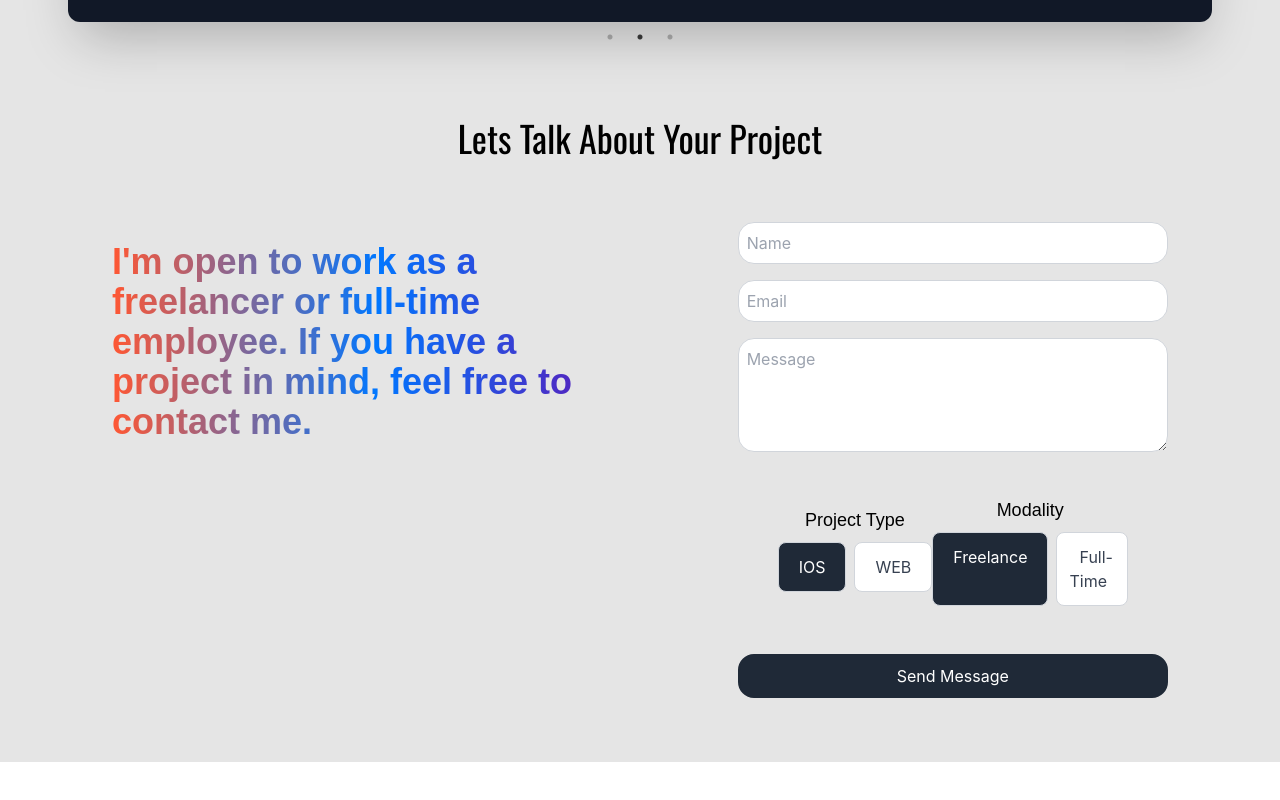
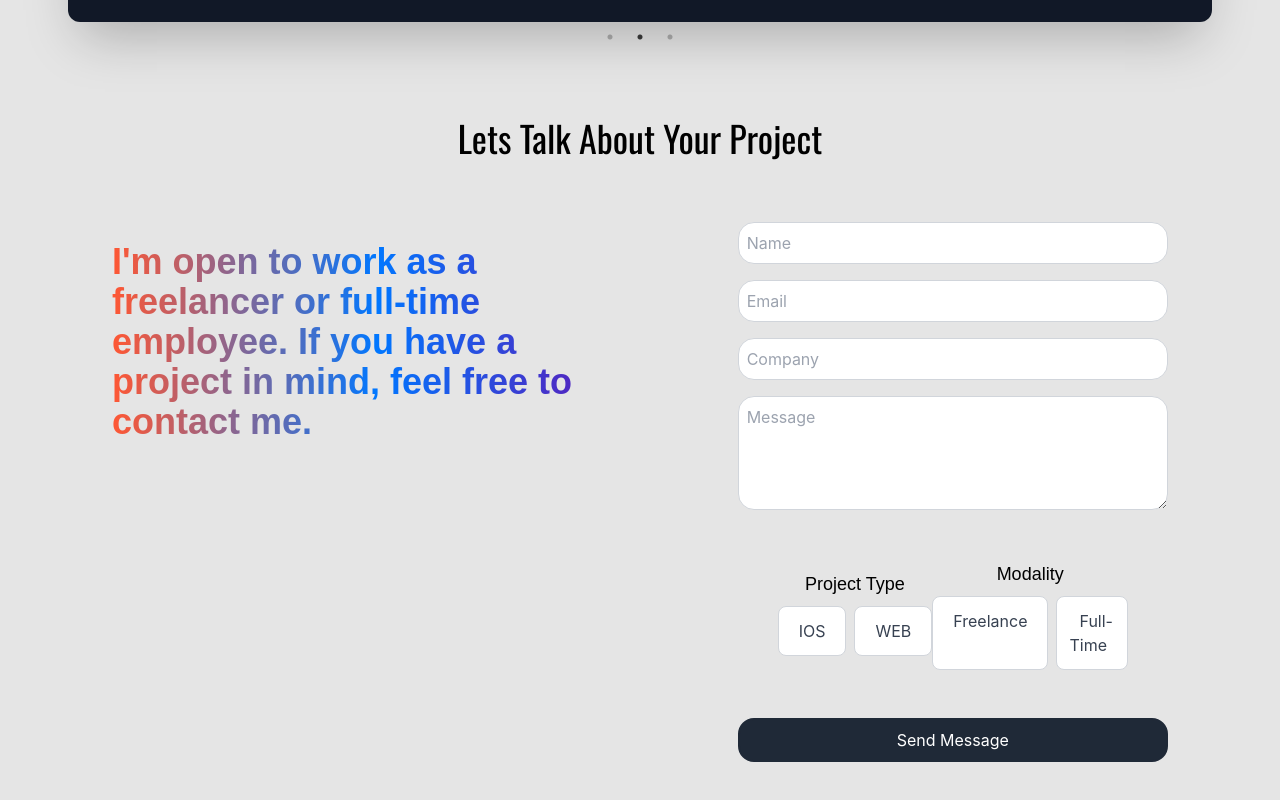
Before and after one commit to iAlessDev/personal_repository, a React (Create React App) app: page / in a window 1280 px wide. Shown: the part 1935-2735 px from the top of the page. Before the commit the page ends 2697 px from the top, so only its background shows below. Built offline with nearby package versions, Linux system fonts and the light colour scheme; a web font is replaced by a local one.

Commit message:
Do a functional contact integrate with email js

```diff
--- a/src/components/contact.jsx
+++ b/src/components/contact.jsx
@@ -1,18 +1,66 @@
-import React, { useState } from "react";
-
+import React, { useRef, useState } from "react";
+import emailjs from '@emailjs/browser';
+import { useForm  } from "react-hook-form";
 
 function Contact() {
 
-    const [selectedProjectOption, setSelectedProjectOption] = useState('ios');
-    const [selectedModalityOption, setSelectedModalityOption] = useState('freelance');
+    const form = useRef();
 
-    const handleChange = (e) => {
-        setSelectedProjectOption(e.target.value);
+    const {
+        register,
+        handleSubmit,
+        watch,
+        formState: { errors },
+    } = useForm();
+
+    let isSending = false;
+
+    const [formdata, setFormdata] = useState({
+        name: '',
+        email: '',
+        company: '',
+        message: '',
+    });
+
+
+    const handleChangeForm = (e) => {
+        const { name, value } = e.target;
+        setFormdata({ ...formdata, [name]: value });
     };
 
-    const handleChangeModality = (e) => {
-        setSelectedModalityOption(e.target.value);
+    const sendEmail = async (data) => {
+        if (isSending) return;
+        isSending = true;
+
+        try {
+            const result = await emailjs.sendForm(
+                "service_h6tulwe",
+                "template_i5xdd6u",
+                form.current,
+                "dIaKCgy1URkI1gEUK"
+            );
+
+            console.log(result);
+            alert("Mensaje enviado correctamente.");
+
+            // Reinicia el formulario en react-hook-form
+            setFormdata({
+                name: '',
+                email: '',
+                company: '',
+                message: '',
+            });
+
+            form.current.reset(); // Reinicia los valores en el DOM del formulario.
+
+        } catch (error) {
+            console.error(error);
+            alert("Hubo un error al enviar el mensaje.");
+        } finally {
+            isSending = false; // Desbloqueamos el envío
         }
+    };
+
 
     return (
         <div id="contact" className="w-full px-12 md:px-28 bg-[#E5E5E5]">
@@ -32,23 +80,102 @@ function Contact() {
 
                 <div className="text-1xl w-full md:w-[80%]">
 
-                    <form className="flex flex-col space-y-4">
+                <form className="flex flex-col space-y-4" onSubmit={handleSubmit(sendEmail)} ref={form}>
+                    <div flex flex-col>
+                            <input
+                                type="text"
+                                placeholder="Name"
+                                onChange={handleChangeForm}
+                                {...register("name", {
+                                    required: "Name is required",
+                                    validate: {
+                                        minLenght: (value) => value.length > 3 || "This field must be at least 3 characters",
+                                        matchPattern: (value) => /^[a-zA-Z\s]*$/.test(value) || "This field must be a valid name",
+                                    },
+                                })}
+
+                                name="name"
+                                id="name"
+                                className="p-2 border border-gray-300 rounded-2xl w-full"
+                            />
+
+                            <br />
+
+                            {errors.name?.message && (
+                                <span className="text-red-500">{errors.name.message}</span>
+                            )}
+
+
+                        </div>
+
+                        <div flex flex-col>
+                           <input
+                                type="text"
+                                placeholder="Email"
+                                onChange={handleChangeForm}
+                                {...register("email", {
+                                    required: "Email is required",
+                                    validate: {
+                                        matchPattern: (value) => /^[a-zA-Z0-9._%+-]+@[a-zA-Z0-9.-]+\.[a-zA-Z]{2,}$/.test(value) || "This field must be a valid email",
+                                    },
+                                })}
+                                name="email"
+                                id="email"
+                                className="p-2 border border-gray-300 rounded-2xl w-full"
+                            />
+
+                            <br />
+
+                            {errors.email?.message && (
+                                <span className="text-red-500">{errors.email.message}</span>
+                            )}
+
+                        </div>
+
+                        <div>
 
                             <input
                                 type="text"
-                            placeholder="Name"
-                            className="p-2 border border-gray-300 rounded-2xl"
-                        />
-                        <input
-                            type="email"
-                            placeholder="Email"
-                            className="p-2 border border-gray-300 rounded-2xl"
-                        />
+                                placeholder="Company"
+                                onChange={handleChangeForm}
+                                {...register("company", {
+                                    required: "Company is required",
+                                })}
+                                name="company"
+                                id="company"
+                                className="p-2 border border-gray-300 rounded-2xl w-full"
+                            ></input>
+
+                            <br />
+
+                            {errors.company?.message && (
+                                <span className="text-red-500">{errors.company.message}</span>
+                            )}
+
+                        </div>
+
+                        <div>
                             <textarea
                                 placeholder="Message"
-                            className="p-2 border border-gray-300 rounded-2xl"
+                                onChange={handleChangeForm}
+                                {...register("message", {
+                                    required: "Message content cannot be empty"
+                                })}
+                                name="message"
+                                id="message"
+                                className="p-2 border border-gray-300 rounded-2xl w-full"
                                 rows="4"
                             ></textarea>
+
+                            <br />
+
+                            {errors.message?.message && (
+                                <span className="text-red-500">{errors.message.message}</span>
+                            )}
+
+                        </div>
+
+
 
                         <div className="flex flex-col md:flex-row py-5 md:py-2 space-y-5 w-full md:px-10">
 
@@ -61,14 +188,14 @@ function Contact() {
                                 <div className="flex space-x-2 md:mb:1 py-2 w-full justify-center">
 
                                     <label className={`p-3 border border-gray-300 rounded-lg cursor-pointer ${
-                                    selectedProjectOption === 'ios' ? 'bg-gray-800 text-white' : 'bg-white text-gray-700'
+                                    watch("projectType") === 'ios' ? 'bg-gray-800 text-white' : 'bg-white text-gray-700'
                                     }`}>
                                         <input
                                             type="radio"
                                             name="projectType"
                                             value="ios"
-                                            checked={setSelectedProjectOption === 'ios'}
-                                            onChange={handleChange}
+                                            { ...register("projectType") }
+                                            id="ios"
                                             className="hidden"
                                         />
                                         <span className="px-2">IOS</span>
@@ -76,20 +203,19 @@ function Contact() {
 
 
                                     <label className={`p-3 border border-gray-300 rounded-lg cursor-pointer ${
-                                    selectedProjectOption === 'web' ? 'bg-gray-800 text-white' : 'bg-white text-gray-700'
+                                    watch("projectType") === 'web' ? 'bg-gray-800 text-white' : 'bg-white text-gray-700'
                                     }`}>
                                         <input
                                             type="radio"
                                             name="projectType"
                                             value="web"
-                                            checked={setSelectedProjectOption === 'web'}
-                                            onChange={handleChange}
+                                            { ...register("projectType") }
+                                            id="web"
                                             className="hidden"
                                         />
                                         <span className="px-2">WEB</span>
                                     </label>
                                 </div>
-
                             </div>
 
 
@@ -102,14 +228,14 @@ function Contact() {
                                 <div className="flex space-x-2 py-2 w-full justify-center">
 
                                     <label className={`p-3 border border-gray-300 rounded-lg cursor-pointer ${
-                                    selectedModalityOption === 'freelance' ? 'bg-gray-800 text-white' : 'bg-white text-gray-700'
+                                    watch("modality") === 'freelance' ? 'bg-gray-800 text-white' : 'bg-white text-gray-700'
                                     }`}>
                                         <input
                                             type="radio"
-                                            name="projectType"
+                                            name="modality"
                                             value="freelance"
-                                            checked={setSelectedModalityOption === 'freelance'}
-                                            onChange={handleChangeModality}
+                                            { ...register("modality") }
+                                            id="freelance"
                                             className="hidden"
                                         />
                                         <span className="px-2">Freelance</span>
@@ -117,20 +243,19 @@ function Contact() {
 
 
                                     <label className={`p-3 border border-gray-300 rounded-lg cursor-pointer ${
-                                    selectedModalityOption === 'full-time' ? 'bg-gray-800 text-white' : 'bg-white text-gray-700'
+                                    watch("modality") === 'full-time' ? 'bg-gray-800 text-white' : 'bg-white text-gray-700'
                                     }`}>
                                         <input
                                             type="radio"
-                                            name="projectType"
+                                            name="modality"
                                             value="full-time"
-                                            checked={setSelectedModalityOption === 'full-time'}
-                                            onChange={handleChangeModality}
+                                            { ...register("modality") }
+                                            id="full-time"
                                             className="hidden"
                                         />
                                         <span className="px-2">Full-Time</span>
                                     </label>
                                 </div>
-
                             </div>
 
                         </div>
```
Lines whose indentation alone changed are shown as unchanged.
